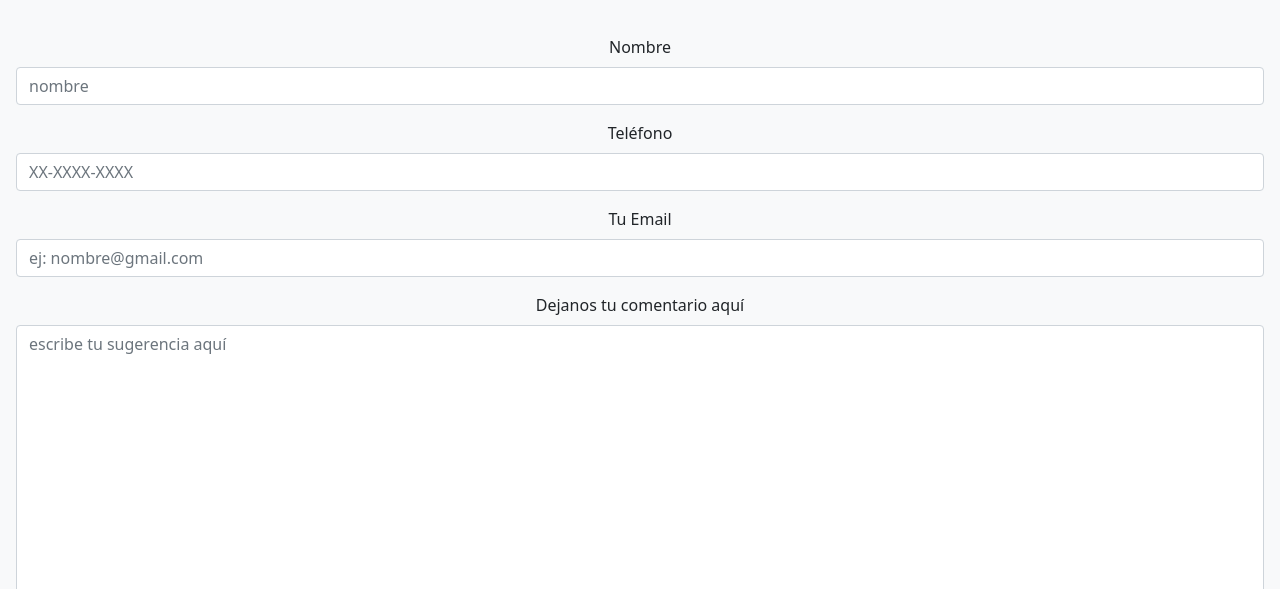
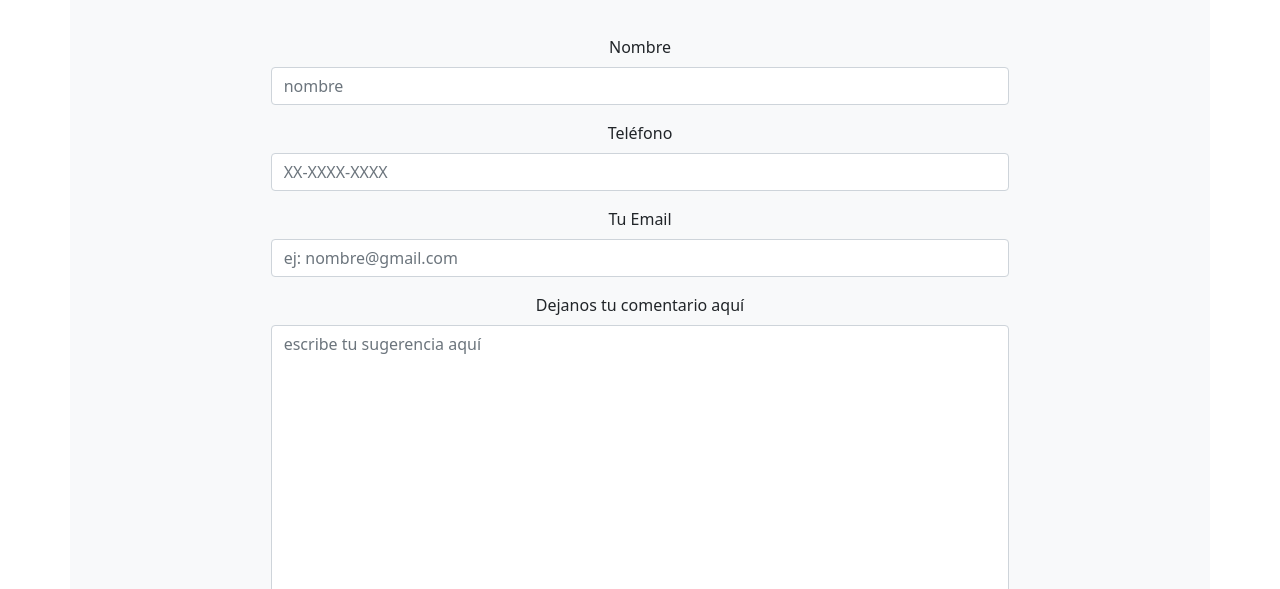
Before and after one commit to NachoDAquila/Proyecto_final_v2.0, a website: page views/contacto.html in a window 1280 px wide. Shown: the part 211-800 px from the top of the page. Drawn offline with nearby package versions, Linux system fonts and the light colour scheme.

Commit message:
centre contacto

```diff
--- a/views/contacto.html
+++ b/views/contacto.html
@@ -60,24 +60,24 @@
 
     <!--Sección principal-->
     <main>
-        <section class="container-fluid bg-light text-center p-3">
+        <section class="container bg-light text-center p-3">
             <h1 class="animacionTitulos">Contacto</h1>
             <h2 class="animacionTitulos"><strong>¡Escríbenos!</strong></h2>
         </section>
-        <section class="container-fluid bg-light text-center p-3">
-            <div class="mb-3">
+        <section class="container bg-light text-center p-3">
+            <div class="mb-3 col-8 mx-auto">
                 <label for="exampleFormControlInput1" class="form-label">Nombre</label>
                 <input type="text" class="form-control" id="exampleFormControlInput1" placeholder="nombre">
             </div>
-            <div class="mb-3">
+            <div class="mb-3 col-8 mx-auto">
                 <label for="exampleFormControlInput1" class="form-label">Teléfono</label>
                 <input type="tel" class="form-control" id="exampleFormControlInput1" placeholder="XX-XXXX-XXXX">
             </div>
-            <div class="mb-3">
+            <div class="mb-3 col-8 mx-auto">
                 <label for="exampleFormControlInput1" class="form-label">Tu Email</label>
                 <input type="email" class="form-control" id="exampleFormControlInput1" placeholder="ej: nombre@gmail.com">
             </div>
-            <div class="mb-3">
+            <div class="mb-3 col-8 mx-auto">
                 <label for="exampleFormControlTextarea1" class="form-label">Dejanos tu comentario aquí</label>
                 <textarea class="form-control" id="exampleFormControlTextarea1" placeholder="escribe tu sugerencia aquí" rows="14"></textarea>
             </div>
```
